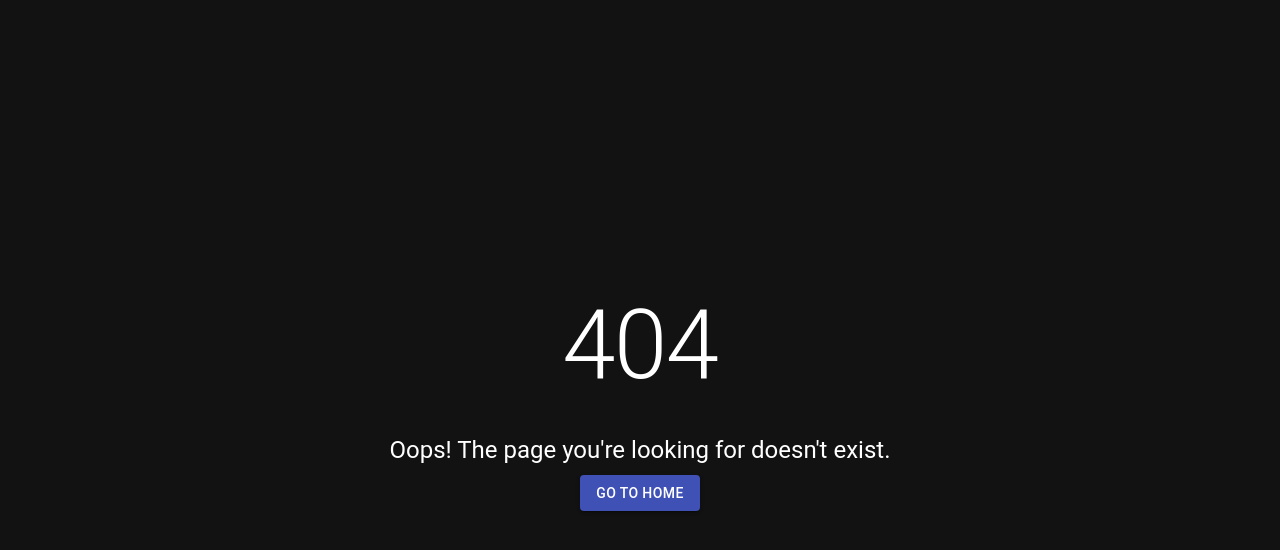
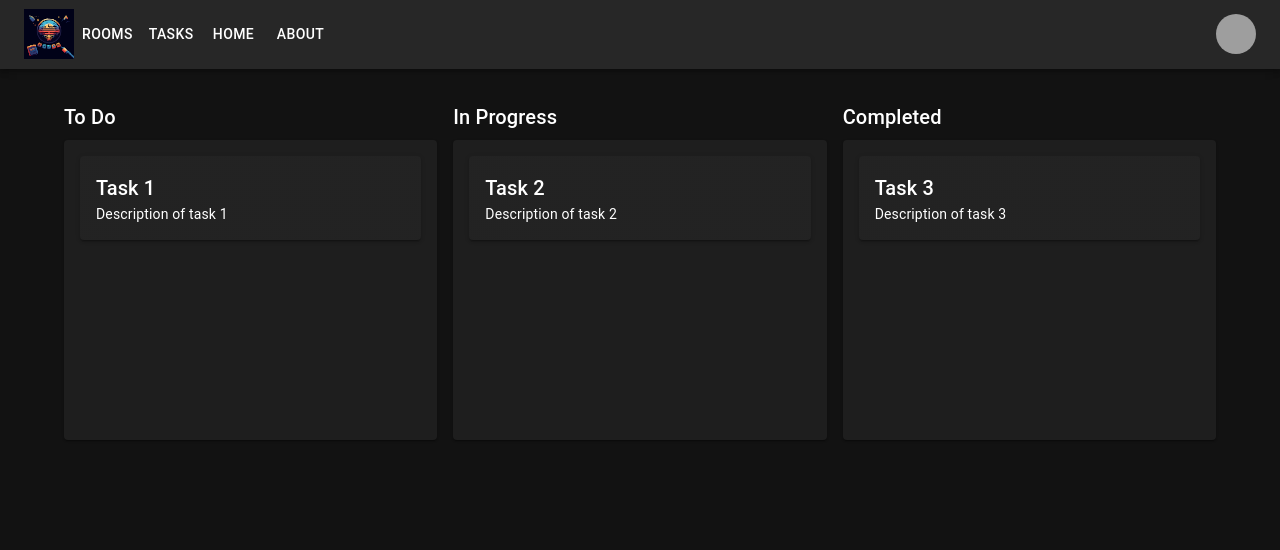
Before and after one commit to tal568/ToDoAppFront, a React (Vite) app: page /room/1 in a window 1280 px wide. Before the commit this address had no page. Shown: the top 550 px of the page. Built offline with nearby package versions, Linux system fonts and the light colour scheme; grey boxes are pictures that could not be loaded.

Commit message:
feat: :sparkles: add chose room and see tasks basic

```diff
--- /dev/null
+++ b/src/pages/rooms.tsx
@@ -0,0 +1,42 @@
+import React from 'react';
+import { List, ListItem, ListItemButton, ListItemText, Typography, Container, Paper, CssBaseline, Box } from '@mui/material';
+import { useNavigate } from 'react-router-dom'; // For navigation
+
+// Dummy data for rooms
+const rooms = [
+  { id: 1, name: 'Living Room' },
+  { id: 2, name: 'Kitchen' },
+  { id: 3, name: 'Bedroom' },
+  { id: 4, name: 'Bathroom' },
+];
+
+export default function RoomsListPage() {
+  const navigate = useNavigate(); // Hook for navigation
+
+  const handleRoomClick = (roomId: number) => {
+    // Navigate to the room's task page when a room is clicked
+    navigate(`/room/${roomId}`);
+  };
+
+  return (
+    <Container component="main" maxWidth="sm">
+      <CssBaseline />
+      <Box sx={{ mt: 4, display: 'flex', flexDirection: 'column', alignItems: 'center' }}>
+        <Paper elevation={3} sx={{ p: 2, width: '100%' }}>
+          <Typography component="h2" variant="h6" gutterBottom>
+            Choose a Room
+          </Typography>
+          <List>
+            {rooms.map((room) => (
+              <ListItem key={room.id} disablePadding>
+                <ListItemButton onClick={() => handleRoomClick(room.id)}>
+                  <ListItemText primary={room.name} />
+                </ListItemButton>
+              </ListItem>
+            ))}
+          </List>
+        </Paper>
+      </Box>
+    </Container>
+  );
+}
--- /dev/null
+++ b/src/pages/tasks.tsx
@@ -0,0 +1,100 @@
+import React, { useState } from 'react';
+import { Container, Paper, Typography, Box, Grid } from '@mui/material';
+import { DragDropContext, Droppable, Draggable } from 'react-beautiful-dnd';
+import theme from '../theme';
+
+// Initial task data with title, description, and status
+const initialTasks = [
+    { id: '1', title: 'Task 1', description: 'Description of task 1', status: 'todo' },
+    { id: '2', title: 'Task 2', description: 'Description of task 2', status: 'inprogress' },
+    { id: '3', title: 'Task 3', description: 'Description of task 3', status: 'done' },
+];
+
+// Status categories
+const statuses = {
+    todo: 'To Do',
+    inprogress: 'In Progress',
+    done: 'Completed',
+};
+
+// TaskBoard Component
+export default function TaskBoard() {
+    const [tasks, setTasks] = useState(initialTasks);
+
+    // Handle drag end (when the task is dropped)
+    const onDragEnd = (result: any) => {
+        const { source, destination } = result;
+
+        // If there's no destination (dropped outside a column), do nothing
+        if (!destination) return;
+
+        // If dropped in the same place, do nothing
+        if (source.droppableId === destination.droppableId && source.index === destination.index) {
+            return;
+        }
+
+        // Find the task that is being dragged
+        const draggedTask = tasks.find((task) => task.id === result.draggableId);
+
+        if (draggedTask) {
+            // Update the task status and reorder
+            const updatedTasks = tasks.filter((task) => task.id !== draggedTask.id);
+            updatedTasks.splice(destination.index, 0, { ...draggedTask, status: destination.droppableId });
+            setTasks(updatedTasks);
+        }
+    };
+
+    // Render tasks in a specific column
+    const renderTasks = (status: string) => {
+        return tasks
+            .filter((task) => task.status === status)
+            .map((task, index) => (
+                <Draggable key={task.id} draggableId={task.id} index={index}>
+                    {(provided) => (
+                        <Box
+                            ref={provided.innerRef}
+                            {...provided.draggableProps}
+                            {...provided.dragHandleProps}
+                            sx={{ mb: 2 }}
+                        >
+                            <Paper elevation={2} sx={{ p: 2 }}>
+                                <Typography variant="h6">{task.title}</Typography>
+                                <Typography variant="body2">{task.description}</Typography>
+                            </Paper>
+                        </Box>
+                    )}
+                </Draggable>
+            ));
+    };
+
+    return (
+        <Container component="main" maxWidth="lg">
+            <Box sx={{ mt: 4 }}>
+                <DragDropContext onDragEnd={onDragEnd}>
+                    <Grid container spacing={2}>
+                        {/* Loop through each status and create a column */}
+                        {Object.keys(statuses).map((status) => (
+                            <Grid item xs={4} key={status}>
+                                <Typography variant="h6" gutterBottom>
+                                    {statuses[status]}
+                                </Typography>
+                                <Droppable droppableId={status}>
+                                    {(provided) => (
+                                        <Paper
+                                            ref={provided.innerRef}
+                                            {...provided.droppableProps}
+                                            sx={{ p: 2, minHeight: '300px', bgcolor: (theme) => theme.palette.background.paper }}
+                                        >
+                                            {renderTasks(status)}
+                                            {provided.placeholder}
+                                        </Paper>
+                                    )}
+                                </Droppable>
+                            </Grid>
+                        ))}
+                    </Grid>
+                </DragDropContext>
+            </Box>
+        </Container>
+    );
+}
```
Also changed, not shown: src/App.tsx (+12 -0 lines).
